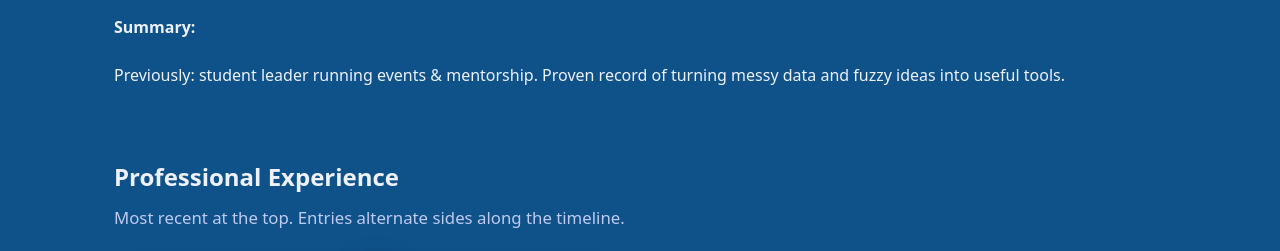
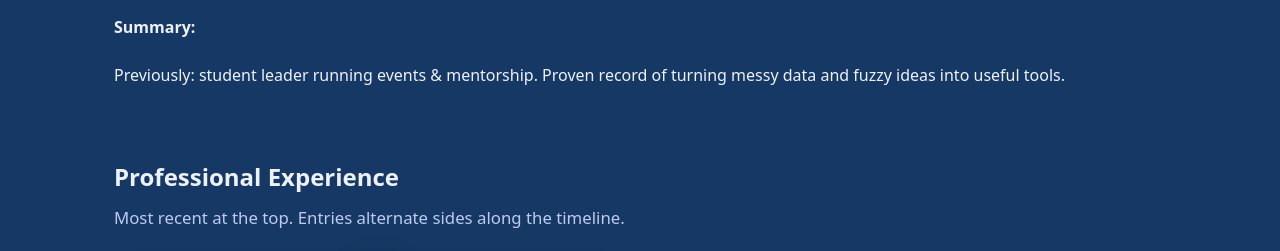
Before and after one commit to MarieG44/marieg, a plain HTML site: page index.html in a window 1280 px wide. Shown: the part 318-569 px from the top of the page. Drawn offline with Linux system fonts and the light colour scheme.

Commit message:
Update index.html

```diff
--- a/index.html
+++ b/index.html
@@ -10,7 +10,7 @@
     /* ===================== THEME ===================== */
     :root{
       /* DARK (default) */
-      --bg:#0f528a;          /* requested dark background */
+      --bg:#153964;          /* requested dark background */
       --panel:#0f2d4e;       /* neutral card bg (homogenous inside boxes) */
       --text:#eef1ff;
       --muted:#bfcaf0;
```
